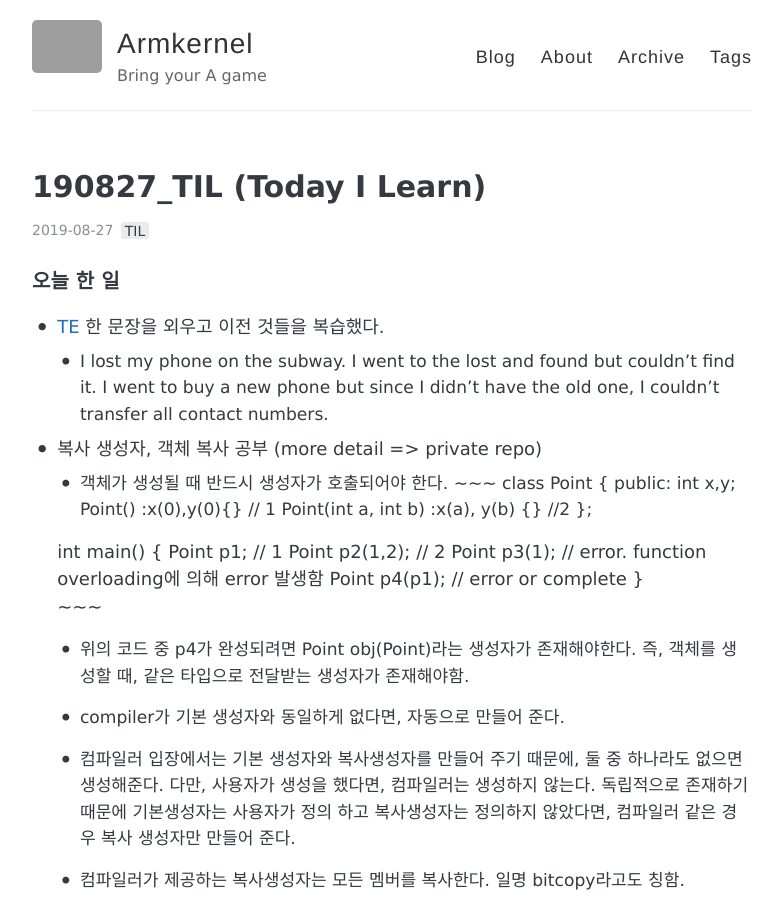
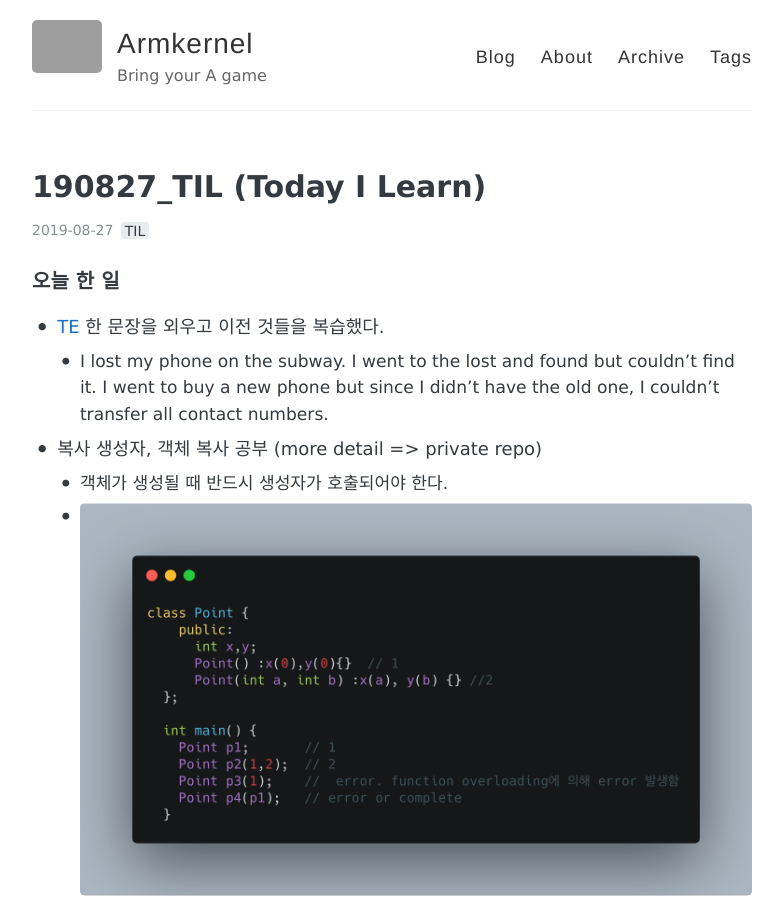
Before and after one commit to armkernel/armkernel.github.io, a Jekyll site: the page built from _posts/2019-08-27-TIL_190827.md, in a window 1280 px wide and 900 px high. Shown: the whole window, without its empty margins (248-1031 px from the left). Built offline with Jekyll 4.4.1, drawn with Linux system fonts in a browser that asks for light colours; comment, search, counter and statistics services are not loaded; grey boxes are pictures that could not be loaded.

Commit message:
code_pic

```diff
--- a/_posts/2019-08-27-TIL_190827.md
+++ b/_posts/2019-08-27-TIL_190827.md
@@ -10,21 +10,7 @@ comments: true
 
 - 복사 생성자, 객체 복사 공부 (more detail => private repo)
   - 객체가 생성될 때 반드시 생성자가 호출되어야 한다.
-  ~~~
-  class Point {
-    public:
-      int x,y;
-      Point() :x(0),y(0){}  // 1
-      Point(int a, int b) :x(a), y(b) {} //2
-  };
-
-  int main() {
-    Point p1;       // 1
-    Point p2(1,2);  // 2
-    Point p3(1);    //  error. function overloading에 의해 error 발생함
-    Point p4(p1);   // error or complete
-  }
-  ~~~
+  - ![code_ver1](../images/TIL_190827_code_ver1.png)
   - 위의 코드 중 p4가 완성되려면 Point obj(Point)라는 생성자가 존재해야한다. 즉, 객체를 생성할 때, 같은 타입으로 전달받는 생성자가 존재해야함.
 
   - compiler가 기본 생성자와 동일하게 없다면, 자동으로 만들어 준다.
```
Also changed, not shown: images/TIL_190827_code_ver1.png (added).
